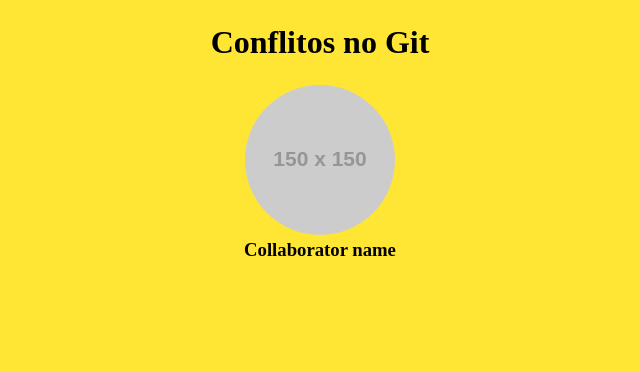
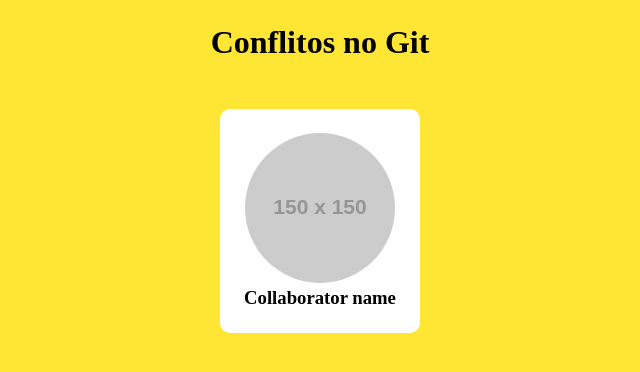
Before and after one commit to cintiafumi/conflicts, a website: page src/index.html in a window 1280 px wide. Shown: the whole page, without its empty margins (320-960 px from the left). Drawn offline with Linux system fonts and the light colour scheme; placeholder pictures from the web are drawn by us.

Commit message:
:lipstick:  feat(css): card style

```diff
--- a/src/style.css
+++ b/src/style.css
@@ -19,10 +19,18 @@ h1,
   margin-top: 24px;
 }
 
+.collaborator {
+  border-radius: 10px;
+  background-color: #fff;
+  padding: 24px;
+}
+
 #root {
   display: flex;
   align-items: center;
-  justify-content: center;
+  justify-content: space-evenly;
+  flex-wrap: wrap;
+  padding: 24px;
 }
 
 .collaborator img {
```
